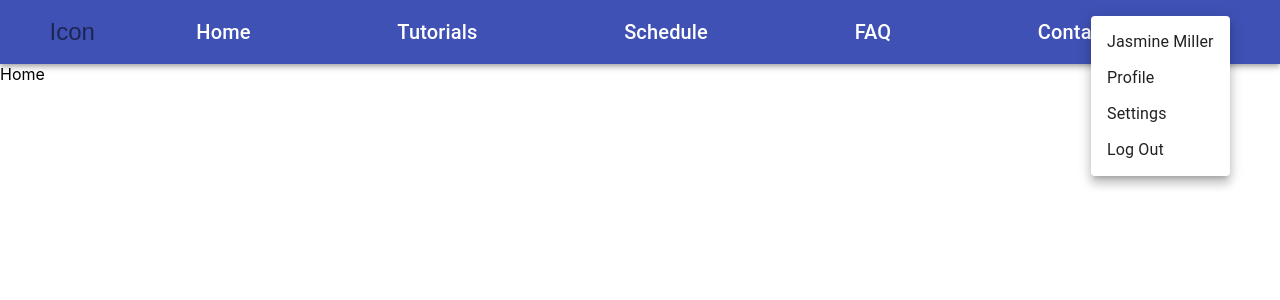
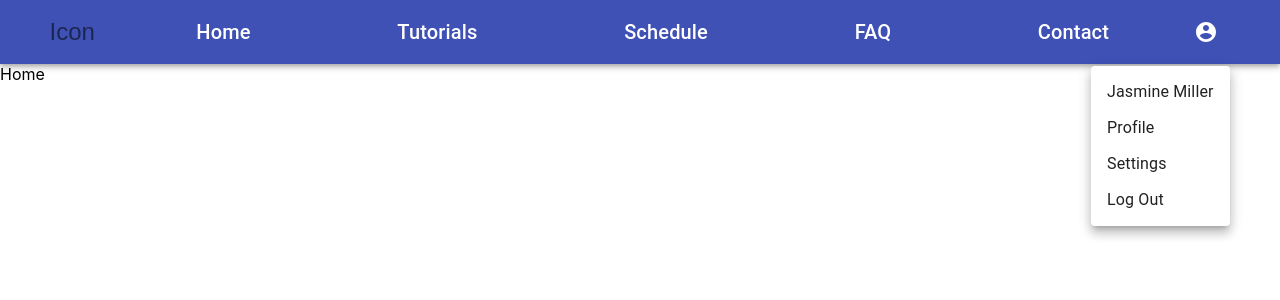
Before and after one commit to tianxiong-wu/InnovationLab-UCI-Capstone, a React (Create React App) app in the folder gap-project/client/: page / in a window 1280 px wide. Both pictures are taken after a click on the button "account of current user". Shown: the top 300 px of the page. Built offline with nearby package versions, Linux system fonts and the light colour scheme.

Commit message:
change of nav menu window alignment

```diff
--- a/gap-project/client/src/components/nav/nav.js
+++ b/gap-project/client/src/components/nav/nav.js
@@ -27,6 +27,9 @@ const useStyles = makeStyles((theme) => ({
   title: {
     flexGrow: 1,
   },
+  m: {
+    marginTop: 50,
+  }
 }));
 
 export default function MenuAppBar() {
@@ -86,6 +89,7 @@ export default function MenuAppBar() {
                 <AccountCircle />
               </IconButton>
               <Menu
+                className={classes.m}
                 id="menu-appbar"
                 anchorEl={anchorEl}
                 anchorOrigin={{
```
Also changed, not shown: 1 other file (tests, documents, lock files or other folders).
